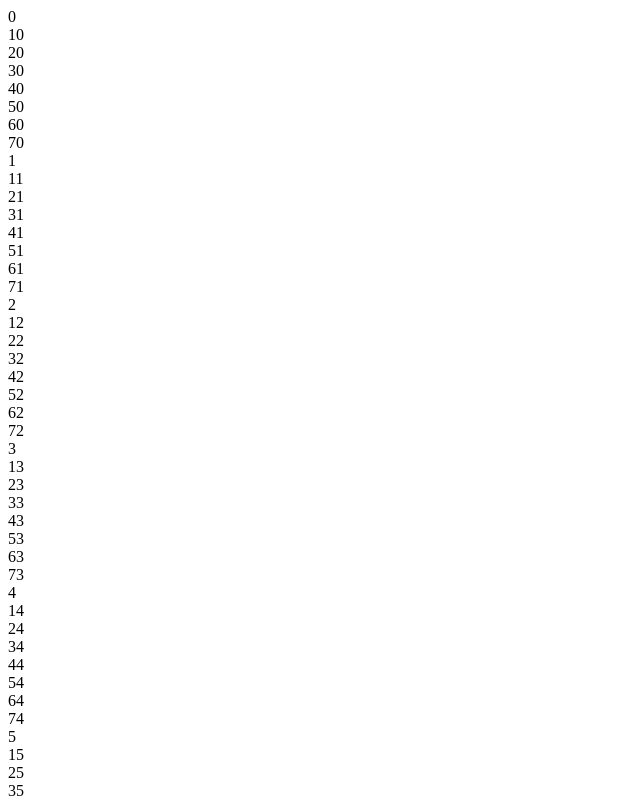
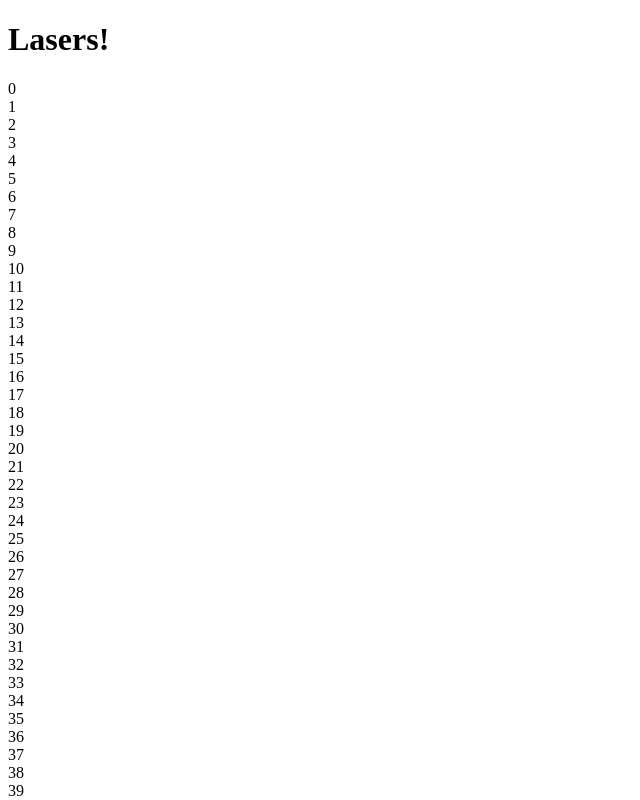
Before and after one commit to Benntobox/laserGame, a React app: page / in a window 1280 px wide. Shown: the top 800 px of the page, without its empty margins (0-640 px from the left). Built offline with nearby package versions, Linux system fonts and the light colour scheme; the HTML template or start-up script is replaced by a standard one.

Commit message:
Set up redux structure for game display

```diff
--- a/package.json
+++ b/package.json
@@ -19,6 +19,7 @@
     "express": "^4.17.1",
     "nodemon": "^2.0.7",
     "react": "^17.0.2",
-    "react-dom": "^17.0.2"
+    "react-dom": "^17.0.2",
+    "react-redux": "^7.2.4"
   }
 }
--- a/src/App.jsx
+++ b/src/App.jsx
@@ -1,22 +1,26 @@
 import React from 'react';
-import Game from './Game.js'
+import { Game } from './Game.js';
+import { move } from './actions.js';
+import { connect } from 'react-redux';
 
-class App extends React.Component {
-  constructor() {
-    super();
-    this.game = new Game(8);
-  }
-
-  add(piece, position, direction) {
-    this.game.add(piece, position, direction);
-  }
-
+export class App extends React.Component {
   render() {
-    let display = this.game.display();
-    return (<div>
-      {display.map((val,index) => <div className='square' key={index+'s'}>{val}</div>)}
-    </div>)
+    return (
+      <div className="main">
+        <h1>Lasers!</h1>
+        <Game
+        grid={this.props.grid}
+        move={this.props.move}
+        />
+      </div>
+    )
   }
 }
 
-export default App;
+const stateToProps = state => ({ grid: state.grid })
+
+const mapDispatchToProps = (dispatch) => ({
+   move: val => dispatch(move(val))
+})
+
+export const AppContainer = connect(stateToProps, mapDispatchToProps)(App)
--- a/src/Game.js
+++ b/src/Game.js
@@ -1,3 +1,21 @@
+import React from 'react';
+
+export const Game = (props) => {
+  console.log(props)
+  return(
+    <div className='game-container'>
+      {props.grid.map(val => (
+      <div
+        className='square'
+        key={val + 's'}
+        onClick={() => props.move(val)}>
+          {val}
+      </div>
+      ))}
+    </div>
+  )
+}
+/*
 function Laser(dir, color) { return { dir, color }; }
 
 const DIRECTION = { 'UP': [-1, 0], 'DOWN': [1, 0], 'LEFT': [0, -1], 'RIGHT': [0, 1] }
@@ -14,6 +32,13 @@ class Game {
       }
       this.grid[x] = row;
     }
+  }
+
+  move(pos, piece) {
+    piece = piece ? piece : 2;
+    let x = Math.floor(pos / this.side);
+    let y = pos % this.side;
+    this.grid[x][y] = piece;
   }
 
   laserEvent(pos, laser) {
@@ -50,3 +75,5 @@ class Emitter extends Square {
 }
 
 export default Game;
+
+*/
--- /dev/null
+++ b/src/actions.js
@@ -0,0 +1,3 @@
+export const move = (position, direction) => ({ type: "MOVE", position, direction, color: "RED" });
+
+export const add = (position, piece) => ({ type: "ADD", position, direction, piece, color: "RED" })
--- a/src/index.js
+++ b/src/index.js
@@ -1,5 +1,12 @@
 import React from 'react';
-import { render } from 'react-dom';
-import App from './App.jsx'
+import ReactDOM from 'react-dom';
+import { AppContainer } from './App.jsx';
+import { Provider } from 'react-redux'
+import { store } from './store'
 
-render(<App />, document.getElementById('app'));
+ReactDOM.render(
+  <Provider store={store}>
+    <AppContainer />
+  </Provider>,
+  document.getElementById('app')
+);
--- /dev/null
+++ b/src/reducers.js
@@ -0,0 +1,14 @@
+import { combineReducers } from 'redux';
+
+function grid(state = [], action) {
+  switch (action.type) {
+    case "MOVE":
+      return state.map(p => action.position === p ? p+100 : p);
+    default:
+      return state;
+  }
+}
+
+export const reducers = combineReducers({
+  grid
+});
--- /dev/null
+++ b/src/store.js
@@ -0,0 +1,15 @@
+import { createStore } from 'redux';
+import { reducers } from './reducers.js';
+
+const SIZE = 64;
+
+const initial = {
+  grid: Array(SIZE).fill().map((_,i)=>i)
+};
+
+function configureStore(initialState=initial) {
+  const store = createStore(reducers, initialState);
+  return store;
+}
+
+export const store = configureStore();
```
Also changed, not shown: 1 other file (tests, documents, lock files or other folders).
